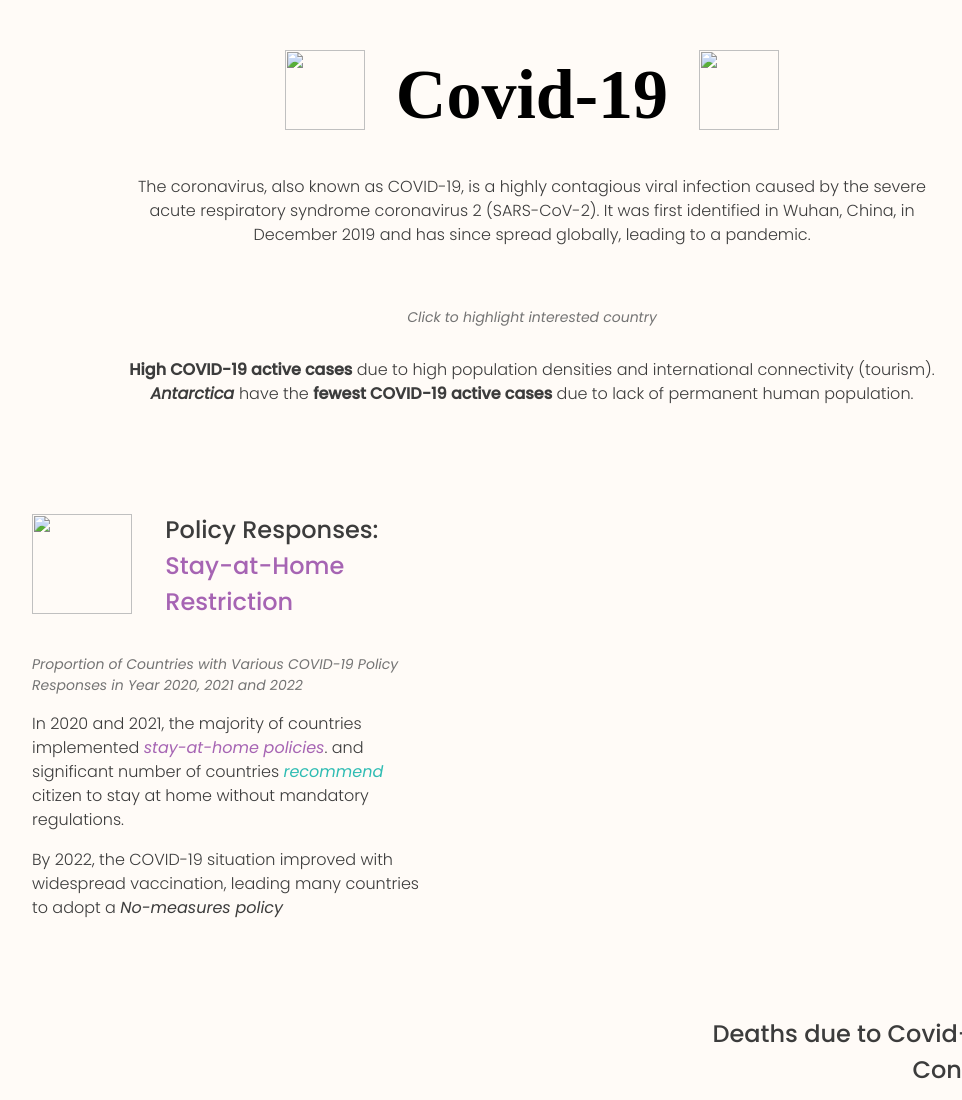
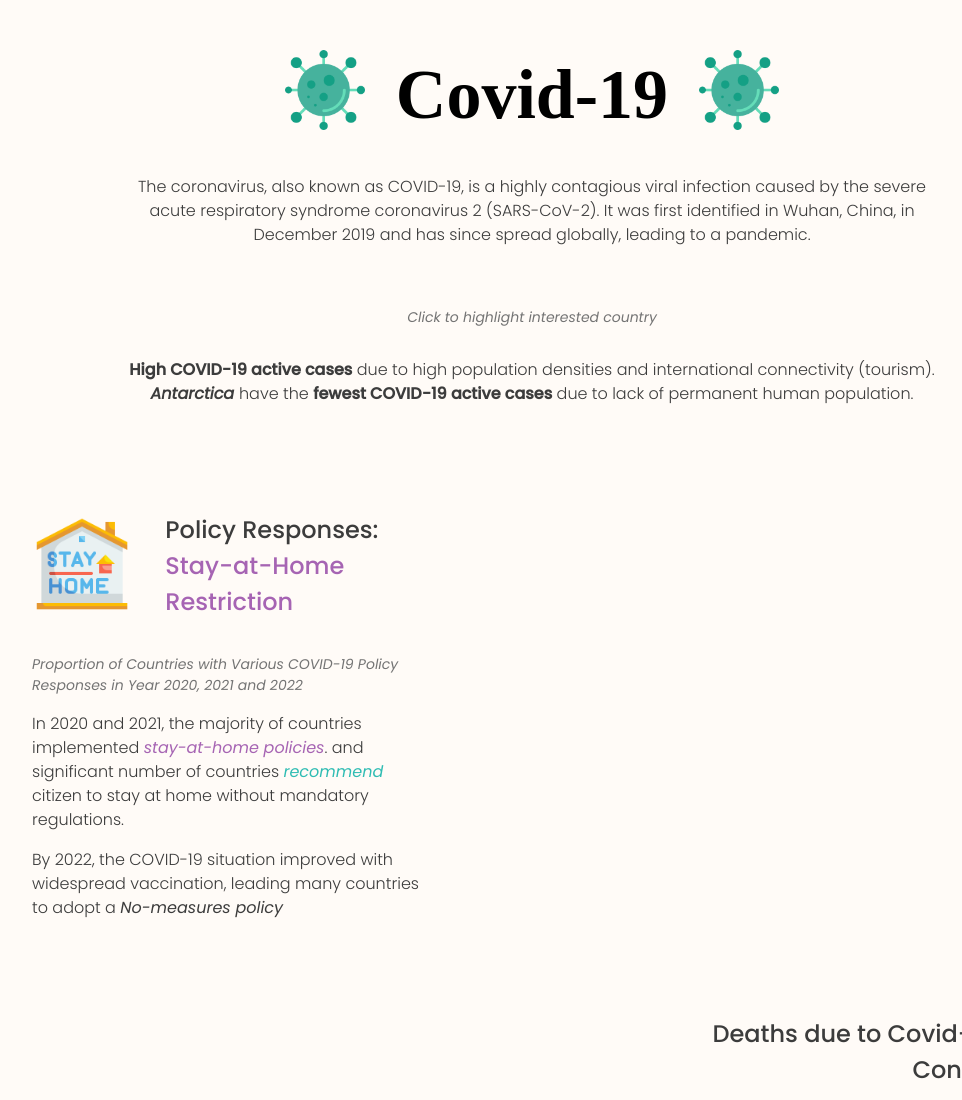
Before and after one commit to JingWei-Loh/FIT3179_Data_Visualization_2, a plain HTML site: page index.html in a window 1280 px wide. Shown: the top 1100 px of the page, without its empty margins (108-1070 px from the left). Drawn offline with nearby package versions, Linux system fonts and the light colour scheme; the site is published under a folder, as on GitHub Pages, so addresses that start at the root find nothing; a script that the page names is missing; a web font is replaced by a local one.

Commit message:
Update index.html

```diff
--- a/index.html
+++ b/index.html
@@ -26,13 +26,13 @@
     <!-- Title -->
     <div class="pure-g">
       <div class="pure-u-1-3">
-        <img src="/images/bacteria.png" width="80" height="80" style="float: right;margin-top: 20px;"/>
+        <img src="images/bacteria.png" width="80" height="80" style="float: right;margin-top: 20px;"/>
       </div>
       <div class="pure-u-1-3">
         <h1 class="title">Covid-19</h1>
       </div>
       <div class="pure-u-1-3">
-        <img src="/images/bacteria.png" width="80" height="80" style="float: left;margin-top: 20px;"/>
+        <img src="images/bacteria.png" width="80" height="80" style="float: left;margin-top: 20px;"/>
       </div>
     </div>
 
@@ -113,7 +113,7 @@
 
         <div class="pure-g" style="margin-top: 30px;">
           <div class="pure-u-1-3">
-            <img src="/images/stay-at-home.png" width="100" height="100" style="margin-top: 22px;" />
+            <img src="images/stay-at-home.png" width="100" height="100" style="margin-top: 22px;" />
           </div>
           <div class="pure-u-2-3">
             <h2>Policy Responses: <span style="color:#A664B3">Stay-at-Home Restriction</span></h2>
```
